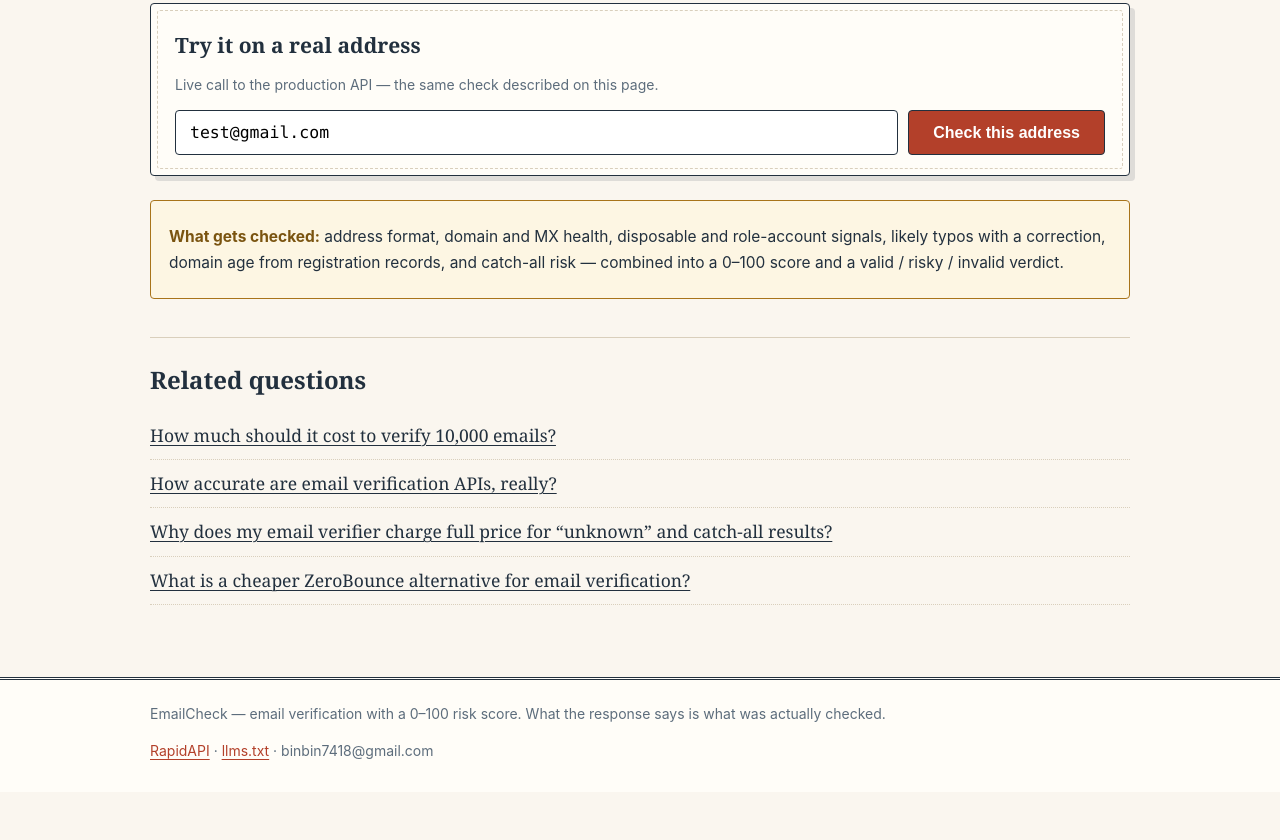
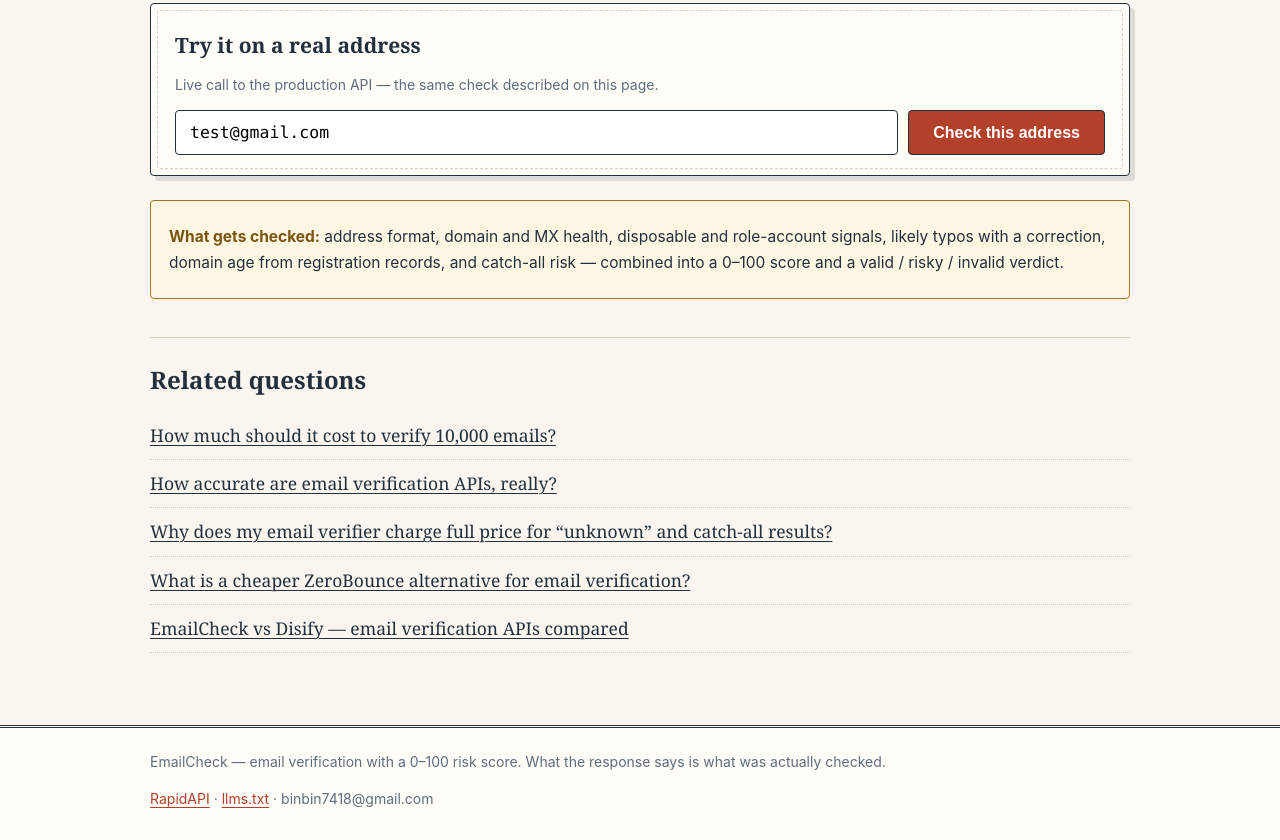
Before and after one commit to binbin7418-dotcom/emd-emailcheck-site, a plain HTML site: page questions/best-email-verification-api/index.html in a window 1280 px wide. Shown: the part 1314-2154 px from the top of the page. Before the commit the page ends 2106 px from the top, so only its background shows below. Drawn offline with Linux system fonts and the light colour scheme.

Commit message:
Add internal links for bulk-vs-single and compare pages

```diff
--- a/questions/best-email-verification-api/index.html
+++ b/questions/best-email-verification-api/index.html
@@ -100,6 +100,7 @@
     <li><a href="../how-accurate-are-email-verification-apis/">How accurate are email verification APIs, really?</a></li>
     <li><a href="../why-do-verifiers-charge-full-price-for-unknown-results/">Why does my email verifier charge full price for “unknown” and catch-all results?</a></li>
     <li><a href="../zerobounce-alternative/">What is a cheaper ZeroBounce alternative for email verification?</a></li>
+   <li><a href="../../compare/emailcheck-vs-disify/">EmailCheck vs Disify — email verification APIs compared</a></li>
   </ul>
 </main>
 
```
